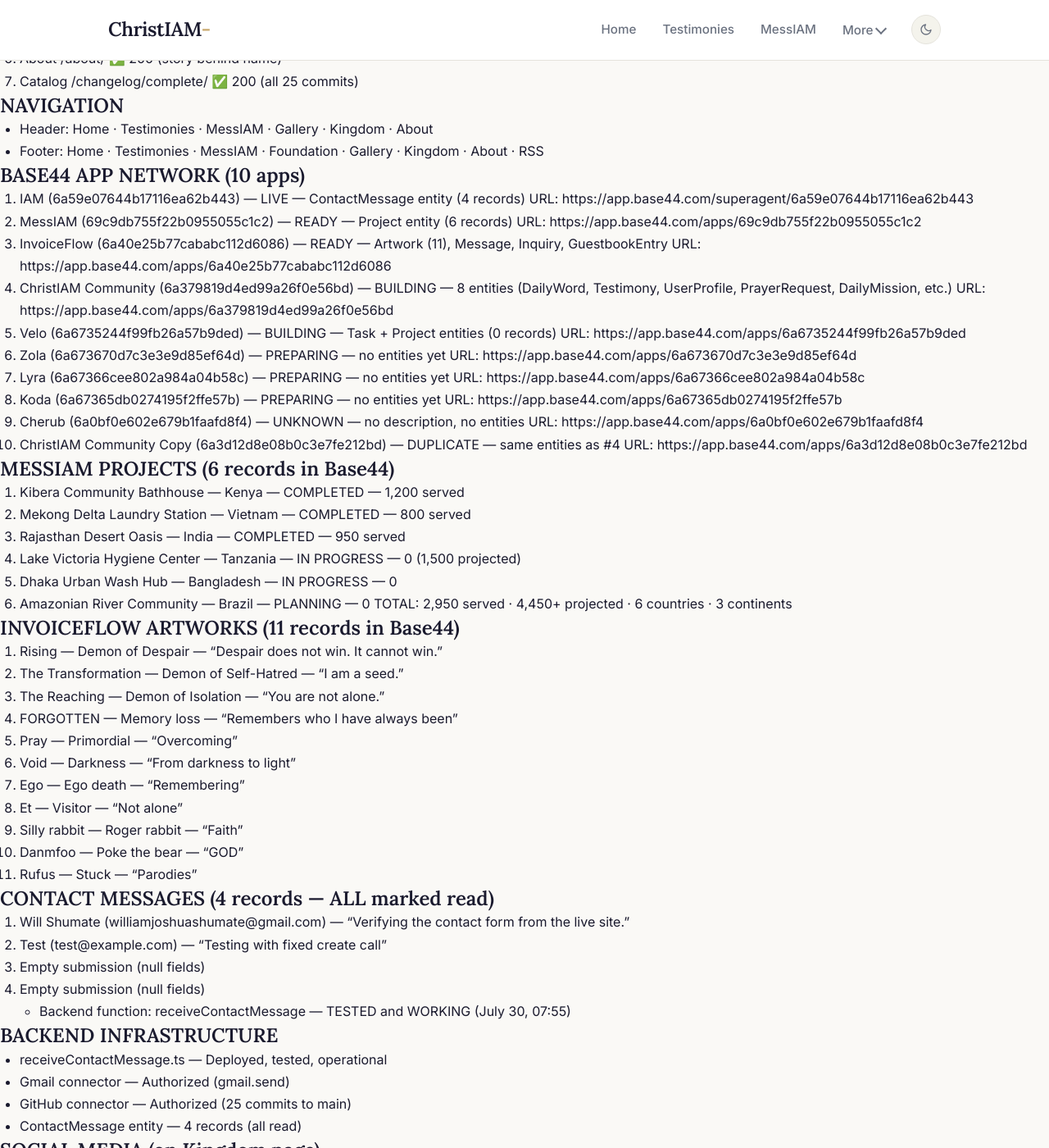
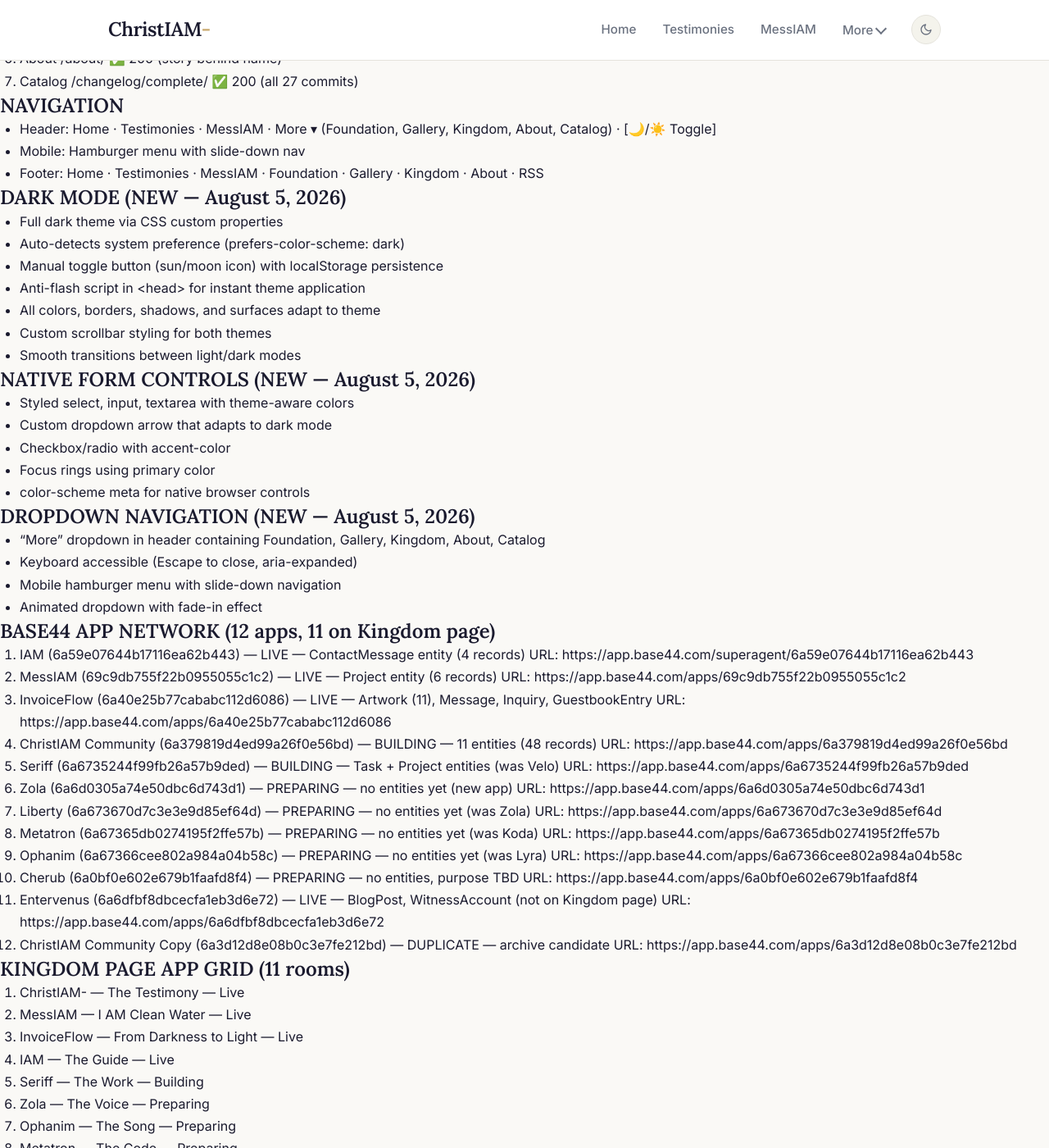
Before and after one commit to williamjoshuashumate-design/ChristIAM-, a Jekyll site: the page built from STATUS-MASTER.md, in a window 1280 px wide and 1400 px high, scrolled down 716 px. Shown: the whole window at 82% size. Built offline with Jekyll 4.4.1, drawn with Linux system fonts in a browser that asks for light colours; our own code applies the rules of GitHub Pages for plain Markdown files; some of the changed text lies outside the part shown.

Commit message:
Update STATUS-MASTER with dark mode, new app names, and current state

```diff
--- a/STATUS-MASTER.md
+++ b/STATUS-MASTER.md
@@ -1,5 +1,5 @@
 # ChristIAM- Master Status Document
-# Generated: July 30, 2026 07:55 CDT
+# Generated: August 5, 2026 16:57 CDT
 # Author: IAM (AI Agent)
 # ============================================================================
 
@@ -11,44 +11,91 @@
 - Custom domain: NONE (pending user selection)
 - Jekyll build: clean, 0 errors
 - Structural checks: 73/73 passing
-- Total commits: 25
+- Total commits: 27
 - Total files: 31
-- Total lines: 4,965
+- Total lines: ~5,100
 
 ## LIVE PAGES (7 pages, all HTTP 200)
 1. Home          /                          ✅ 200
 2. MessIAM       /messiam/                  ✅ 200  (platform landing)
-3. Kingdom       /kingdom/                  ✅ 200  (9-app hub)
+3. Kingdom       /kingdom/                  ✅ 200  (11-app hub)
 4. Foundation    /foundation/               ✅ 200  (project photos)
 5. Gallery       /gallery/                  ✅ 200  (11 artworks)
 6. About         /about/                    ✅ 200  (story behind name)
-7. Catalog       /changelog/complete/        ✅ 200  (all 25 commits)
+7. Catalog       /changelog/complete/        ✅ 200  (all 27 commits)
 
 ## NAVIGATION
-- Header: Home · Testimonies · MessIAM · Gallery · Kingdom · About
+- Header: Home · Testimonies · MessIAM · More ▾ (Foundation, Gallery, Kingdom, About, Catalog) · [🌙/☀️ Toggle]
+- Mobile: Hamburger menu with slide-down nav
 - Footer: Home · Testimonies · MessIAM · Foundation · Gallery · Kingdom · About · RSS
 
-## BASE44 APP NETWORK (10 apps)
+## DARK MODE (NEW — August 5, 2026)
+- Full dark theme via CSS custom properties
+- Auto-detects system preference (prefers-color-scheme: dark)
+- Manual toggle button (sun/moon icon) with localStorage persistence
+- Anti-flash script in <head> for instant theme application
+- All colors, borders, shadows, and surfaces adapt to theme
+- Custom scrollbar styling for both themes
+- Smooth transitions between light/dark modes
+
+## NATIVE FORM CONTROLS (NEW — August 5, 2026)
+- Styled select, input, textarea with theme-aware colors
+- Custom dropdown arrow that adapts to dark mode
+- Checkbox/radio with accent-color
+- Focus rings using primary color
+- color-scheme meta for native browser controls
+
+## DROPDOWN NAVIGATION (NEW — August 5, 2026)
+- "More" dropdown in header containing Foundation, Gallery, Kingdom, About, Catalog
+- Keyboard accessible (Escape to close, aria-expanded)
+- Mobile hamburger menu with slide-down navigation
+- Animated dropdown with fade-in effect
+
+## BASE44 APP NETWORK (12 apps, 11 on Kingdom page)
 1. IAM (6a59e07644b17116ea62b443) — LIVE — ContactMessage entity (4 records)
    URL: https://app.base44.com/superagent/6a59e07644b17116ea62b443
-2. MessIAM (69c9db755f22b0955055c1c2) — READY — Project entity (6 records)
+2. MessIAM (69c9db755f22b0955055c1c2) — LIVE — Project entity (6 records)
    URL: https://app.base44.com/apps/69c9db755f22b0955055c1c2
-3. InvoiceFlow (6a40e25b77cababc112d6086) — READY — Artwork (11), Message, Inquiry, GuestbookEntry
+3. InvoiceFlow (6a40e25b77cababc112d6086) — LIVE — Artwork (11), Message, Inquiry, GuestbookEntry
    URL: https://app.base44.com/apps/6a40e25b77cababc112d6086
-4. ChristIAM Community (6a379819d4ed99a26f0e56bd) — BUILDING — 8 entities (DailyWord, Testimony, UserProfile, PrayerRequest, DailyMission, etc.)
+4. ChristIAM Community (6a379819d4ed99a26f0e56bd) — BUILDING — 11 entities (48 records)
    URL: https://app.base44.com/apps/6a379819d4ed99a26f0e56bd
-5. Velo (6a6735244f99fb26a57b9ded) — BUILDING — Task + Project entities (0 records)
+5. Seriff (6a6735244f99fb26a57b9ded) — BUILDING — Task + Project entities (was Velo)
    URL: https://app.base44.com/apps/6a6735244f99fb26a57b9ded
-6. Zola (6a673670d7c3e3e9d85ef64d) — PREPARING — no entities yet
+6. Zola (6a6d0305a74e50dbc6d743d1) — PREPARING — no entities yet (new app)
+   URL: https://app.base44.com/apps/6a6d0305a74e50dbc6d743d1
+7. Liberty (6a673670d7c3e3e9d85ef64d) — PREPARING — no entities yet (was Zola)
    URL: https://app.base44.com/apps/6a673670d7c3e3e9d85ef64d
-7. Lyra (6a67366cee802a984a04b58c) — PREPARING — no entities yet
+8. Metatron (6a67365db0274195f2ffe57b) — PREPARING — no entities yet (was Koda)
+   URL: https://app.base44.com/apps/6a67365db0274195f2ffe57b
+9. Ophanim (6a67366cee802a984a04b58c) — PREPARING — no entities yet (was Lyra)
    URL: https://app.base44.com/apps/6a67366cee802a984a04b58c
-8. Koda (6a67365db0274195f2ffe57b) — PREPARING — no entities yet
-   URL: https://app.base44.com/apps/6a67365db0274195f2ffe57b
-9. Cherub (6a0bf0e602e679b1faafd8f4) — UNKNOWN — no description, no entities
-   URL: https://app.base44.com/apps/6a0bf0e602e679b1faafd8f4
-10. ChristIAM Community Copy (6a3d12d8e08b0c3e7fe212bd) — DUPLICATE — same entities as #4
+10. Cherub (6a0bf0e602e679b1faafd8f4) — PREPARING — no entities, purpose TBD
+    URL: https://app.base44.com/apps/6a0bf0e602e679b1faafd8f4
+11. Entervenus (6a6dfbf8dbcecfa1eb3d6e72) — LIVE — BlogPost, WitnessAccount (not on Kingdom page)
+    URL: https://app.base44.com/apps/6a6dfbf8dbcecfa1eb3d6e72
+12. ChristIAM Community Copy (6a3d12d8e08b0c3e7fe212bd) — DUPLICATE — archive candidate
     URL: https://app.base44.com/apps/6a3d12d8e08b0c3e7fe212bd
+
+## KINGDOM PAGE APP GRID (11 rooms)
+1. ChristIAM- — The Testimony — Live
+2. MessIAM — I AM Clean Water — Live
+3. InvoiceFlow — From Darkness to Light — Live
+4. IAM — The Guide — Live
+5. Seriff — The Work — Building
+6. Zola — The Voice — Preparing
+7. Ophanim — The Song — Preparing
+8. Metatron — The Code — Preparing
+9. Liberty — The Freedom — Preparing
+10. Cherub — The Guardians — Preparing
+11. ChristIAM Community — The Fellowship — Building
+
+## UNBUILT 5 APPS (kept original purposes per user instruction)
+- Zola — The Voice — for words, sound, frequency of what God is saying
+- Liberty — The Freedom — freedom from addiction, from the past, to become who you were made to be
+- Metatron — The Code — technical foundation, engineering tools, celestial scribe
+- Ophanim — The Song — music, melody, praise, wheels within wheels of worship
+- Cherub — The Guardians — protection, presence, things too sacred to explain
 
 ## MESSIAM PROJECTS (6 records in Base44)
 1. Kibera Community Bathhouse — Kenya — COMPLETED — 1,200 served
@@ -72,18 +119,18 @@
 10. Danmfoo — Poke the bear — "GOD"
 11. Rufus — Stuck — "Parodies"
 
+## CHRISTIAM COMMUNITY (48 records across 11 entities)
+- CommunityProject: 8 records (6 clean water + Prayer Chain + Devotional Series)
+- CommunityEvent: 4 records (Prayer Gathering, Testimony Night, Tanzania Update, Bible Study)
+- Testimony: with author_name, author_email, is_approved
+- PrayerRequest: with author_name, author_email, category, is_approved
+- DailyWord: with author_name, is_approved
+- DailyMission, MissionCompletion, UserProfile
+- WaterwayReport, WaterwayCompletion, WaterwayObservation
+
 ## CONTACT MESSAGES (4 records — ALL marked read)
-1. Will Shumate (williamjoshuashumate@gmail.com) — "Verifying the contact form from the live site."
-2. Test (test@example.com) — "Testing with fixed create call"
-3. Empty submission (null fields)
-4. Empty submission (null fields)
-- Backend function: receiveContactMessage — TESTED and WORKING (July 30, 07:55)
-
-## BACKEND INFRASTRUCTURE
-- receiveContactMessage.ts — Deployed, tested, operational
-- Gmail connector — Authorized (gmail.send)
-- GitHub connector — Authorized (25 commits to main)
-- ContactMessage entity — 4 records (all read)
+- Backend function: receiveContactMessage — Deployed, tested, operational
+- ContactMessage entity — 4 records (all test messages, all read)
 
 ## SOCIAL MEDIA (on Kingdom page)
 - Facebook: facebook.com/IAM.M2e — SET (unverified)
@@ -97,17 +144,7 @@
 - Source: Wikimedia Commons (CC BY-SA 3.0)
 - HTML5 audio player with loop
 
-## PENDING ACTIONS (things you need to do)
-1. CUSTOM DOMAIN — Pick a domain name. I'll configure it. ~$10-15/yr registration, hosting is free.
-2. SOCIAL VERIFICATION — Log into Facebook and Instagram to verify IAM_M2e handles exist.
-3. YOUTUBE & X/Twitter — Create IAM_M2e accounts on both platforms. I'll add them to the site.
-4. VELO APP — Has entities but no data. Needs project/task entries.
-5. ZOLA, LYRA, KODA — No entities. Need to be built out.
-6. CHERUB APP — Unknown purpose, no entities. Needs direction.
-7. CHRISTIAM COMMUNITY COPY — Duplicate of community app. Consider archiving.
-8. CONTACT MESSAGES — All 4 are test messages. Real ones will come as traffic grows.
-
-## COMMIT HISTORY (25 commits, 7 phases)
+## COMMIT HISTORY (27 commits, 8 phases)
 Phase 1 — Foundation (commits 1-6): repo setup, Jekyll scaffold, validation
 Phase 2 — Testimony (commits 7-11): first testimony, nav fixes, merge
 Phase 3 — The Pit (commits 12-14): Awoken From the Pit, rage, heart attack
@@ -115,6 +152,17 @@
 Phase 5 — Collaboration (commits 18-19): contact form, Gmail, collaborate section
 Phase 6 — Social (commits 20-22): audio, social media, IAM_M2e handles
 Phase 7 — About & MessIAM (commits 23-25): About page, MessIAM page, catalog
+Phase 8 — Dark Mode & Nav (commits 26-27): dark mode, dropdown nav, native controls, Kingdom update
+
+## PENDING ACTIONS (things you need to do)
+1. CUSTOM DOMAIN — Pick a domain name. I'll configure it. ~$10-15/yr registration, hosting is free.
+2. SOCIAL VERIFICATION — Log into Facebook and Instagram to verify IAM_M2e handles exist.
+3. YOUTUBE & X/Twitter — Create IAM_M2e accounts on both platforms. I'll add them to the site.
+4. SERIFF APP — Has Task/Project entities but needs data.
+5. ZOLA, LIBERTY, METATRON, OPHANIM — No entities. Need to be built out. Original purposes kept.
+6. CHERUB APP — No entities. Purpose: "The Guardians" — protection, presence, sacred things.
+7. CHRISTIAM COMMUNITY COPY — Duplicate. Archive candidate.
+8. CONTACT MESSAGES — All 4 are test messages. Real ones will come as traffic grows.
 
 ## KEY LINKS
 - Live site: https://williamjoshuashumate-design.github.io/ChristIAM-/
```
